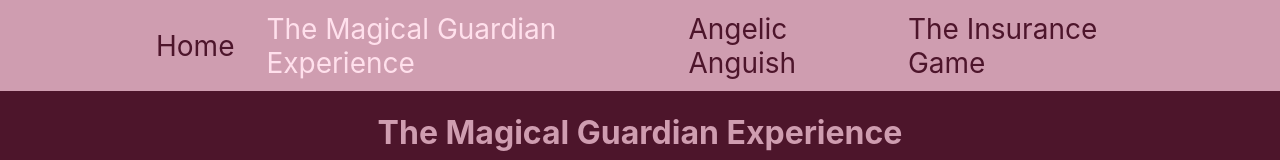
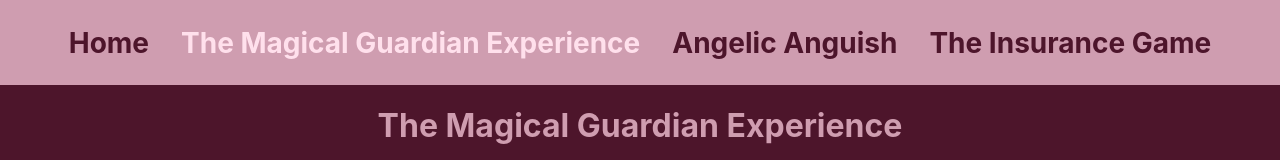
Before and after one commit to Crystaliias/Portfolio, a React (Create React App) app: page /TheMagicalGuardianExperience in a window 1280 px wide. Shown: the top 160 px of the page. Built offline with nearby package versions, Linux system fonts and the light colour scheme; grey boxes are pictures that could not be loaded.

Commit message:
adding styling changes and fixing a routing bug

```diff
--- a/src/App.js
+++ b/src/App.js
@@ -16,6 +16,7 @@ function App() {
             <Navbar />
             <Routes>
                 <Route exact path="/" element={<Home />} />
+                <Route path="/Portfolio" element={<Home />} />
                 <Route path="/AngelicAnguish" element={<AngelicAnguish />} />
                 <Route path="/TheMagicalGuardianExperience" element={<TheMagicalGuardianExperience />} />
                 <Route path="/TheInsuranceGame" element={<TheInsuranceGame />} />
--- a/src/components/nav.js
+++ b/src/components/nav.js
@@ -5,14 +5,13 @@ export const Nav = styled.nav`
     background: #cf9db0;
     height: 85px;
     display: flex;
-    justify-content: space-between;
-    padding: 0.2rem calc((100vw - 1000px) / 2);
-    z-index: 12;
+    justify-content: center;
 `;
 
 export const NavLink = styled(Link)`
     font-size: 28px;
     color: #4d152b;
+    font-weight: bold;
     display: flex;
     align-items: center;
     text-decoration: none;
@@ -28,12 +27,6 @@ export const NavLink = styled(Link)`
 export const NavMenu = styled.div`
     display: flex;
     align-items: center;
-    margin-right: -24px;
-    /* Second Nav */
-    /* margin-right: 24px; */
-    /* Third Nav */
-    /* width: 100vw;
-white-space: nowrap; */
     @media screen and (max-width: 768px) {
         display: none;
     }
--- a/src/index.css
+++ b/src/index.css
@@ -14,7 +14,7 @@ code {
 }
 
 /* ----------------------------------- top ---------------------------------------- */
-div.top {
+/*div.top {
   display: flex;
   background-color: #cf9db0;
 }
@@ -45,6 +45,7 @@ div.navbar > p > a {
   color: #4d152b;
   font-weight: bold;
 }
+*/
 
 /* ----------------------------------- top ---------------------------------------- */
 
```
